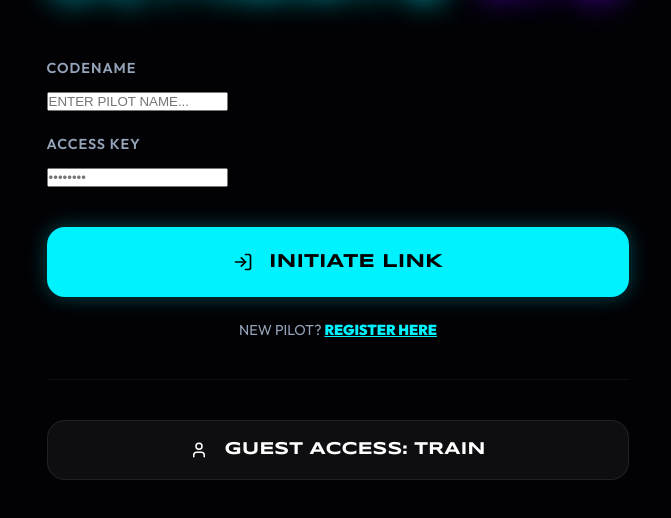
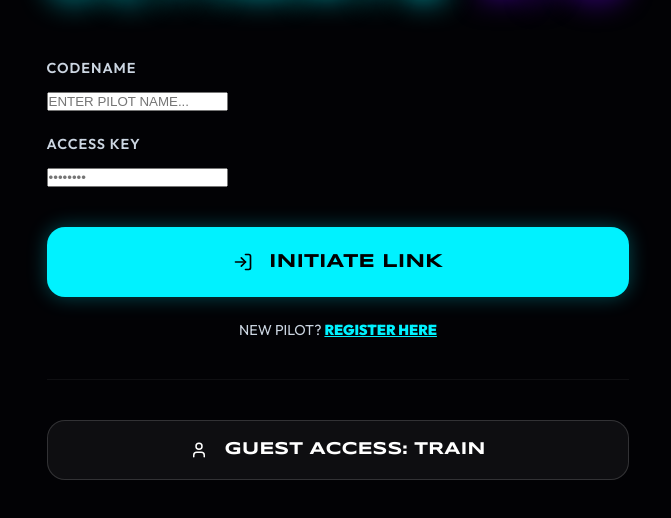
Before and after one commit to rudramehta438/3d-tic-tac-toe, a React (Vite) app in the folder client/: page /auth in a window 1280 px wide. Shown: the part 184-702 px from the top of the page, without its empty margins (302-973 px from the left). Built offline with nearby package versions, Linux system fonts and the light colour scheme; no server answers.

Commit message:
improved ui

```diff
--- a/client/src/index.css
+++ b/client/src/index.css
@@ -6,11 +6,11 @@
   --accent: #ff0055;
   --success: #00ffaa;
   --bg-dark: #020205;
-  --glass: rgba(255, 255, 255, 0.03);
-  --glass-border: rgba(255, 255, 255, 0.08);
+  --glass: rgba(255, 255, 255, 0.08);
+  --glass-border: rgba(255, 255, 255, 0.15);
   --text-main: #ffffff;
-  --text-muted: #94a3b8;
-  --glow: 0 0 30px rgba(0, 242, 255, 0.4);
+  --text-muted: #cbd5e1;
+  --glow: 0 0 40px rgba(0, 242, 255, 0.6);
 }
 
 * {
@@ -35,10 +35,11 @@ body {
   inset: 0;
   z-index: -1;
   background:
-    radial-gradient(circle at 20% 30%, rgba(112, 0, 255, 0.15) 0%, transparent 40%),
-    radial-gradient(circle at 80% 70%, rgba(0, 242, 255, 0.15) 0%, transparent 40%);
-  filter: blur(80px);
-  animation: nebula-float 20s infinite alternate ease-in-out;
+    radial-gradient(circle at 10% 20%, rgba(112, 0, 255, 0.3) 0%, transparent 50%),
+    radial-gradient(circle at 90% 80%, rgba(0, 242, 255, 0.3) 0%, transparent 50%),
+    radial-gradient(circle at 50% 50%, rgba(255, 0, 85, 0.1) 0%, transparent 60%);
+  filter: blur(60px);
+  animation: nebula-float 15s infinite alternate ease-in-out;
 }
 
 @keyframes nebula-float {
--- a/client/src/pages/Dashboard.jsx
+++ b/client/src/pages/Dashboard.jsx
@@ -174,7 +174,7 @@ const Dashboard = () => {
                         <motion.div
                             initial={{ opacity: 0 }} animate={{ opacity: 1 }} exit={{ opacity: 0 }}
                             onClick={() => setIsSocialOpen(false)}
-                            style={{ position: 'fixed', inset: 0, background: 'rgba(0,0,0,0.8)', zIndex: 1000, backdropFilter: 'blur(5px)' }}
+                            style={{ position: 'fixed', inset: 0, background: 'rgba(0,0,0,0.5)', zIndex: 1000, backdropFilter: 'blur(3px)' }}
                         />
                         <motion.div
                             initial={{ x: '100%' }} animate={{ x: 0 }} exit={{ x: '100%' }}
```
